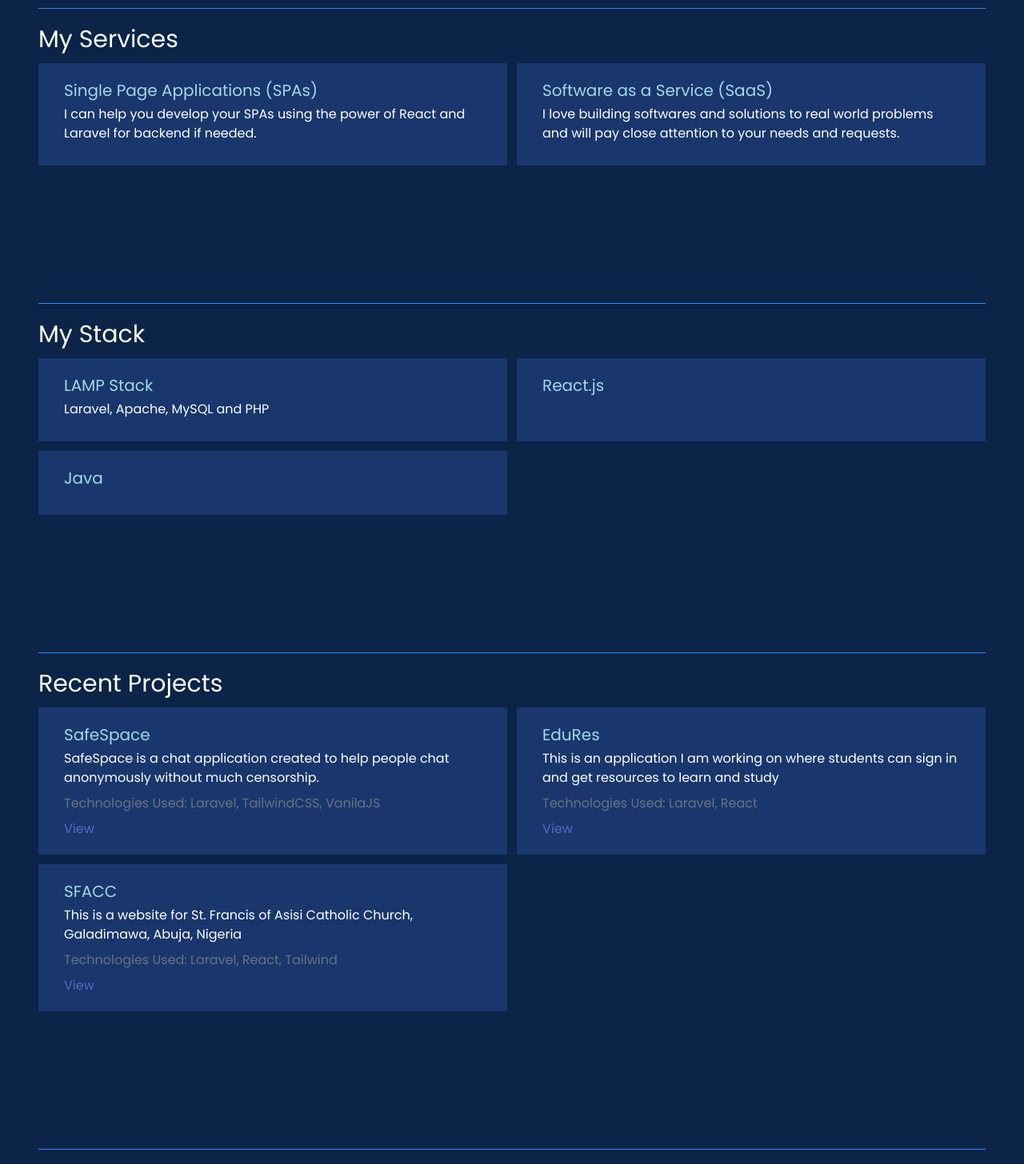
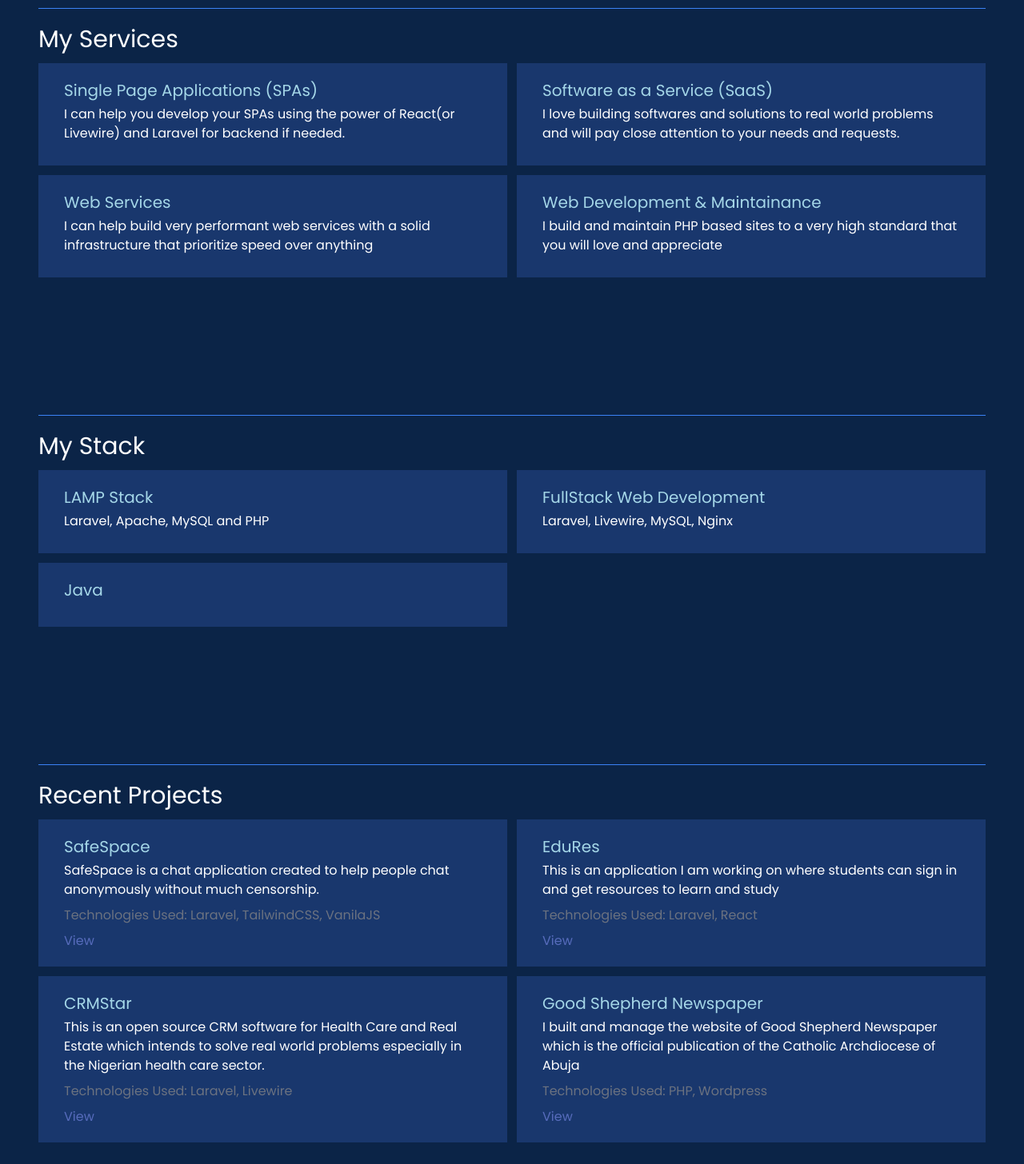
Before and after one commit to johnoye742/johnoye742, a React (Create React App) app: page / in a window 1280 px wide. Shown: the part 780-2236 px from the top of the page at 80% size. Built offline with nearby package versions, Linux system fonts and the light colour scheme.

Commit message:
Few changes and added new projects

```diff
--- a/src/App.jsx
+++ b/src/App.jsx
@@ -33,8 +33,11 @@ function App() {
           <section className='mt-16 pt-5 pb-24 border-t border-t-blue-500'>
             <h1 className='text-3xl'>My Services</h1>
             <div className='grid lg:grid-cols-2 grid-cols-1 py-3 gap-3'>
-              <Card title={'Single Page Applications (SPAs)'} desc={'I can help you develop your SPAs using the power of React and Laravel for backend if needed.'}></Card>
+              <Card title={'Single Page Applications (SPAs)'} desc={'I can help you develop your SPAs using the power of React(or Livewire) and Laravel for backend if needed.'}></Card>
               <Card title='Software as a Service (SaaS)' desc='I love building softwares and solutions to real world problems and will pay close attention to your needs and requests.'></Card>
+              <Card title='Web Services' desc='I can help build very performant web services with a solid infrastructure that prioritize speed over anything'></Card>
+
+              <Card title='Web Development & Maintainance' desc='I build and maintain PHP based sites to a very high standard that you will love and appreciate'></Card>
             </div>
 
           </section>
@@ -43,7 +46,7 @@ function App() {
             <h1 className='text-3xl'>My Stack</h1>
             <div className='grid lg:grid-cols-2 grid-cols-1 py-3 gap-3'>
               <Card title={'LAMP Stack'} desc='Laravel, Apache, MySQL and PHP'></Card>
-              <Card title='React.js'></Card>
+              <Card title={'FullStack Web Development'} desc='Laravel, Livewire, MySQL, Nginx'></Card>
               <Card title='Java'></Card>
             </div>
 
@@ -54,7 +57,8 @@ function App() {
             <div className='grid lg:grid-cols-2 grid-cols-1 py-3 gap-3'>
               <Card title={'SafeSpace'} desc={'SafeSpace is a chat application created to help people chat anonymously without much censorship.'} link={'https://safe-space-lucm.onrender.com'} tech={'Laravel, TailwindCSS, VanilaJS'}></Card>
               <Card title='EduRes' desc='This is an application I am working on where students can sign in and get resources to learn and study' link={'https://edu-res.onrender.com'} tech={'Laravel, React'}></Card>
-              <Card title={'SFACC'} desc={'This is a website for St. Francis of Asisi Catholic Church, Galadimawa, Abuja, Nigeria'} tech={'Laravel, React, Tailwind'} link={'https://sfacc-galadimawa.onrender.com'}></Card>
+              <Card title='CRMStar' desc='This is an open source CRM software for Health Care and Real Estate which intends to solve real world problems especially in the Nigerian health care sector.' link={'https://github.com/johnoye742/crm-system'} tech={'Laravel, Livewire'}></Card>
+              <Card title={'Good Shepherd Newspaper'} desc={'I built and manage the website of Good Shepherd Newspaper which is the official publication of the Catholic Archdiocese of Abuja'} tech={'PHP, Wordpress'} link={'https://goodshepherd.news'}></Card>
             </div>
 
           </section>
```
